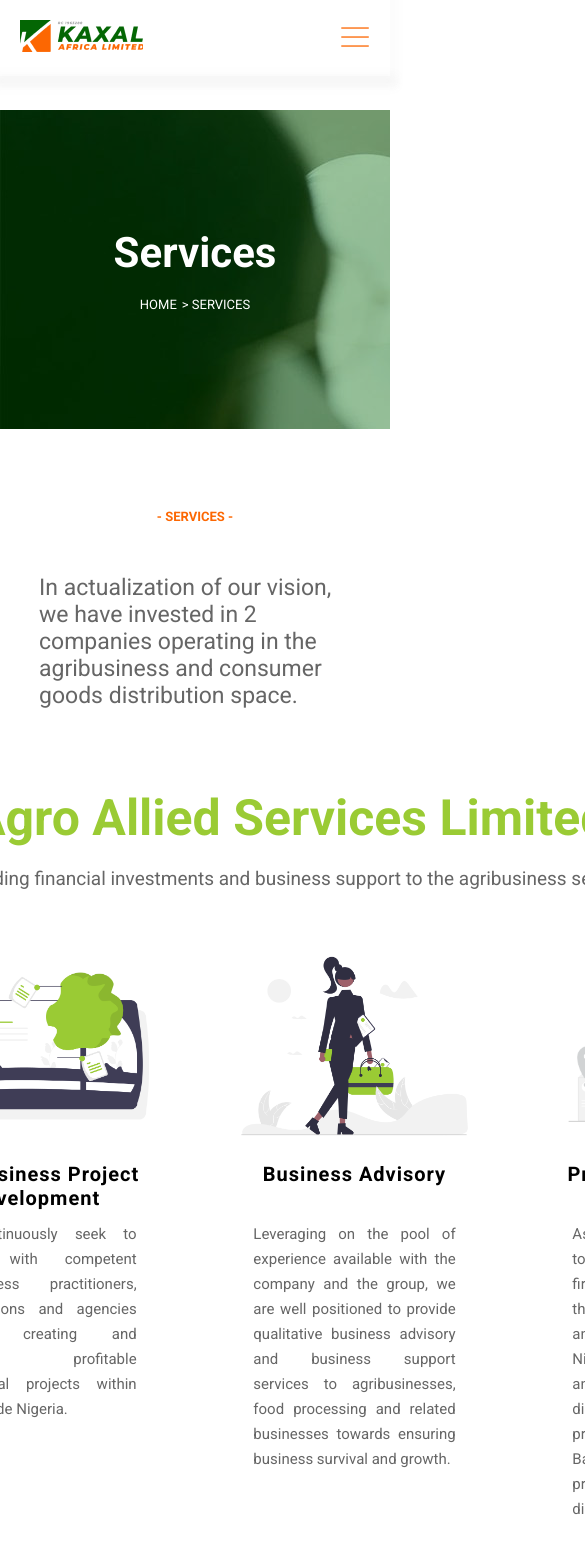
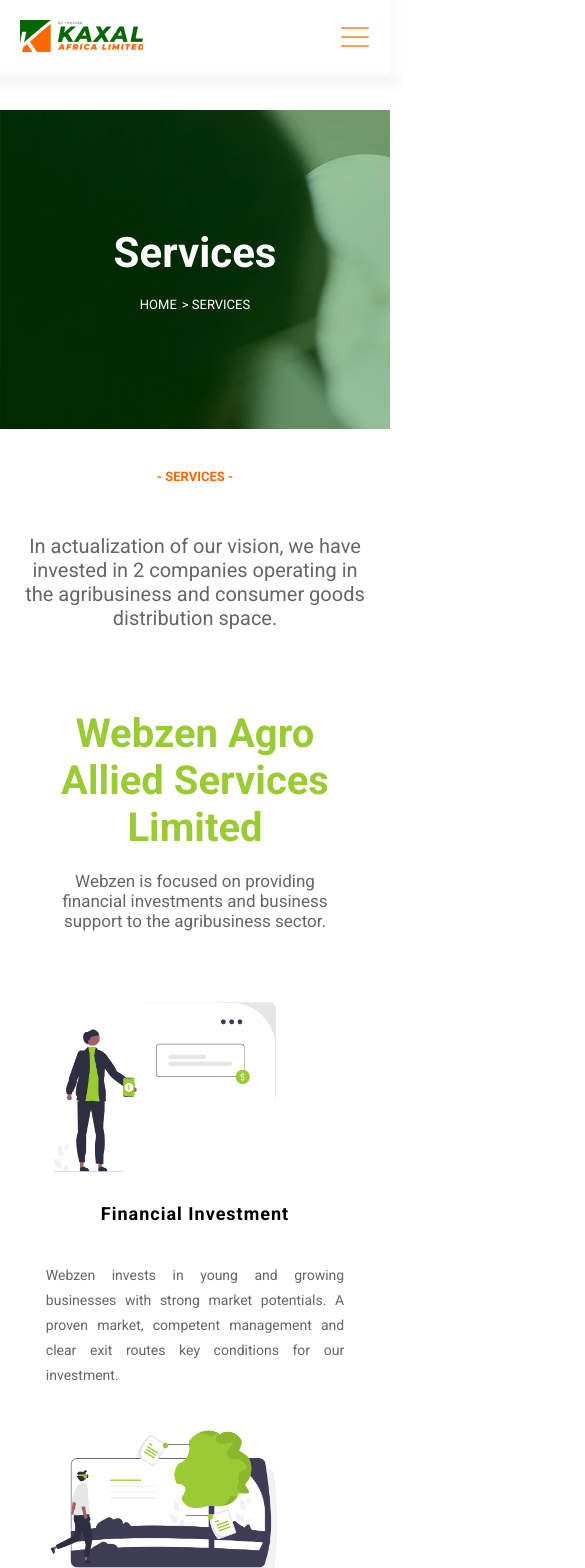
Before and after one commit to marketintelsolutions/kaxal, a React (Create React App) app: page /services in a window 390 px wide. Shown: the top 1568 px of the page, 585 px wide, since content can reach past the window. Built offline with nearby package versions, Linux system fonts and the light colour scheme.

Commit message:
responsiveness done

```diff
--- a/src/styles/modules/_about.scss
+++ b/src/styles/modules/_about.scss
@@ -128,7 +128,7 @@
         }
 
         @media (max-width: $breakpoint-small) {
-          padding: 20px 15px;
+          padding: 30px 25px;
         }
 
 
--- a/src/styles/modules/_contact.scss
+++ b/src/styles/modules/_contact.scss
@@ -1,49 +1,12 @@
 .contact {
-  // & .section-one {
-  //   //   border: 2px solid red;
-  //   min-height: 319px;
-  //   background: var(--primary-green);
-  //   display: flex;
-  //   justify-content: center;
-  //   align-items: center;
-
-  //   & .section-center {
-  //     max-width: var(--max-width);
-  //     // border: 2px solid blue;
-  //     margin: 0 auto;
-  //     display: flex;
-  //     flex-direction: column;
-  //     gap: 20px;
-  //     align-items: center;
-
-  //     & h2 {
-  //       font-size: 42px;
-  //       color: white;
-  //       text-transform: capitalize;
-  //     }
-
-  //     & .link {
-  //       display: flex;
-  //       gap: 5px;
-
-  //       & a,
-  //       p,
-  //       span {
-  //         font-size: 13px;
-  //         text-transform: uppercase;
-  //         text-decoration: none;
-  //         color: white;
-  //         align-items: center;
-  //         display: flex;
-  //         justify-content: center;
-  //       }
-  //     }
-  //   }
-  // }
 
   & .section-two {
     padding: 90px 30px 90px;
     background: var(--light-green);
+
+    @media (max-width: $breakpoint-tablet) {
+      padding: 50px 15px;
+    }
 
     & .section-center {
       max-width: var(--max-width);
@@ -52,6 +15,10 @@
       display: flex;
       gap: 40px;
       justify-content: space-between;
+
+      @media (max-width: $breakpoint-tablet) {
+        flex-direction: column;
+      }
 
       & .left {
         display: flex;
@@ -70,12 +37,20 @@
           color: var(--primary-green);
           // color: #9c6a37;
           text-transform: capitalize;
+
+          @media (max-width: $breakpoint-tablet) {
+            font-size: 40px;
+          }
         }
 
         & h3 {
           color: var(--secondary-grey);
           // color: rgb(132, 109, 83);
           font-size: 19px;
+
+          @media (max-width: $breakpoint-tablet) {
+            font-size: 17px;
+          }
         }
 
         & .items {
@@ -86,6 +61,7 @@
           & .item {
             display: flex;
             gap: 20px;
+
             & span {
               font-size: 45px;
               color: white;
@@ -97,6 +73,10 @@
               display: flex;
               justify-content: center;
               align-items: center;
+
+              @media (max-width: $breakpoint-tablet) {
+                font-size: 35px;
+              }
             }
 
             & .text {
@@ -106,15 +86,23 @@
 
               & h2 {
                 font-size: 28px;
-          // color: var(--primary-orange);
-          color: black;
-          // color: #9c6a37;
+                // color: var(--primary-orange);
+                color: black;
+                // color: #9c6a37;
+
+                @media (max-width: $breakpoint-tablet) {
+                  font-size: 25px;
+                }
               }
 
               & p {
                 font-size: 17px;
                 color: rgb(168, 152, 137);
                 max-width: 235px;
+
+                @media (max-width: $breakpoint-tablet) {
+                  font-size: 15px;
+                }
               }
             }
           }
@@ -130,6 +118,12 @@
         align-items: center;
         min-width: 50%;
         justify-content: center;
+
+        @media (max-width: $breakpoint-tablet) {
+          padding: 30px;
+          min-width: 100%;
+          max-width: 100%;
+        }
 
         & form {
           display: flex;
--- a/src/styles/modules/_navbar.scss
+++ b/src/styles/modules/_navbar.scss
@@ -1,6 +1,6 @@
 .navbar {
   // border: 2px solid red;
-  padding: 35px 0;
+  padding: 35px 20px;
   box-shadow: 0 2px 5px 9px rgba(199, 200, 197, 0.05);
   position: fixed;
   top: 0;
--- a/src/styles/modules/_services.scss
+++ b/src/styles/modules/_services.scss
@@ -3,6 +3,10 @@
     & .section-two{
         // border: 2px solid red;
         padding: 80px 0;
+
+        @media (max-width: $breakpoint-mobile) {
+            padding: 40px 0;
+          }
 
         & .section-center{
             width: 80%;
@@ -14,6 +18,10 @@
             gap: 50px;
             align-items: center;
             justify-content: center;
+
+            @media (max-width: $breakpoint-tablet) {
+                width: 90%;
+              }
 
             & h3{
                 color: var(--primary-orange);
@@ -27,6 +35,11 @@
                 // text-align: center;
                 color: var(--secondary-grey);
                 // color: red;
+
+                @media (max-width: $breakpoint-mobile) {
+                    font-size: 20px;
+                    text-align: center;
+                  }
             }
 
             & .webzen{
@@ -44,6 +57,11 @@
                     color: #9ACB34;
                     text-transform: capitalize;
                     text-align: center;
+
+                    @media (max-width: $breakpoint-mobile) {
+                        font-size: 40px;
+                        text-align: center;
+                      }
                 }
 
                 & p{
@@ -52,12 +70,22 @@
                     width: 70%;
                     text-align: center;
                     margin: 0 auto;
+
+                    @media (max-width: $breakpoint-tablet) {
+                        width: 85%;
+                        font-size: 17px;
+                      }
                 }
 
                 & .zen-items{
                     display: flex;
                     gap: 30px;
                     margin-top: 40px;
+
+                    @media (max-width: $breakpoint-tablet) {
+                        flex-direction: column;
+                        gap: 20px;
+                      }
 
                     & .zen-item{
                         display: flex;
@@ -78,12 +106,20 @@
                             text-align: center;
                             height: 40px;
                             letter-spacing: 1px;
+
+                            @media (max-width: $breakpoint-mobile) {
+                                font-size: 18px;
+                              }
                         }
 
                         & p{
                             font-size: 15px;
                             text-align: justify;
                             line-height: 25px;
+
+                            @media (max-width: $breakpoint-mobile) {
+                                font-size: 14px;
+                              }
                         }
                     }
 
```
